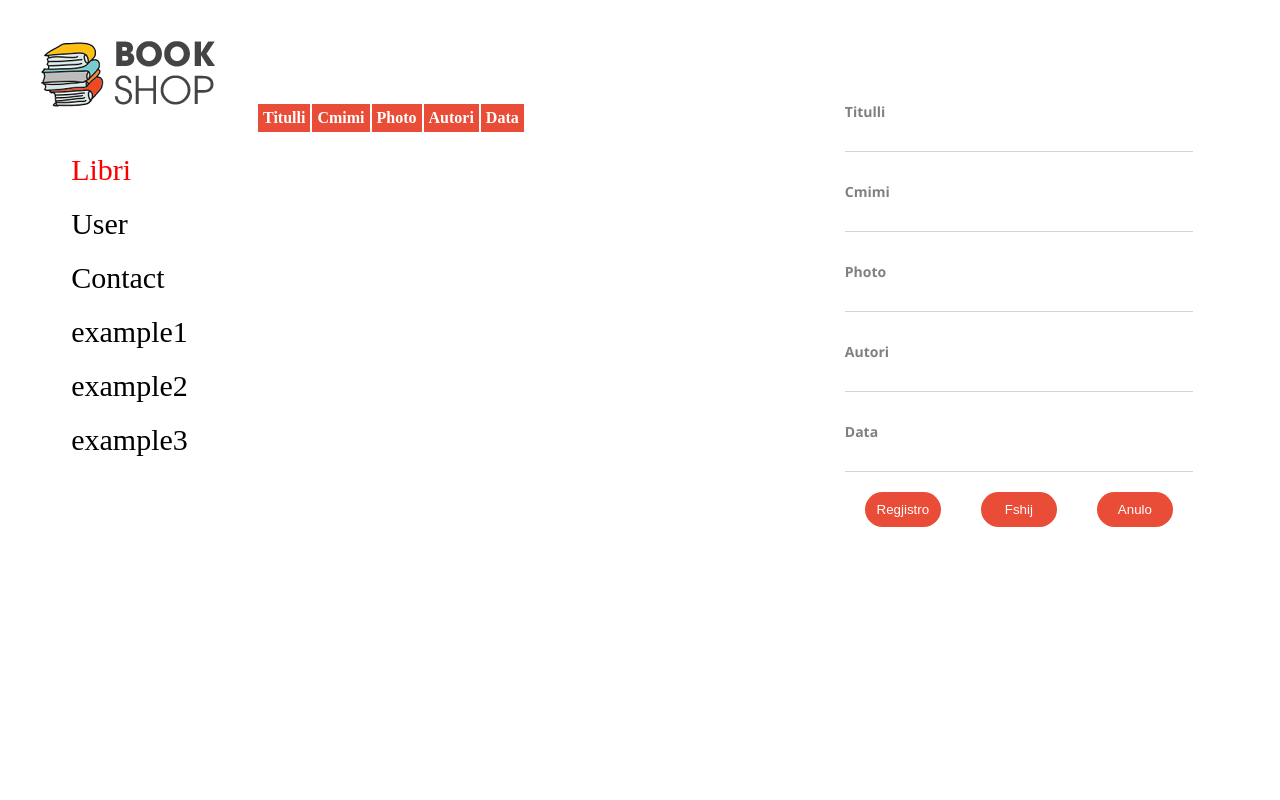
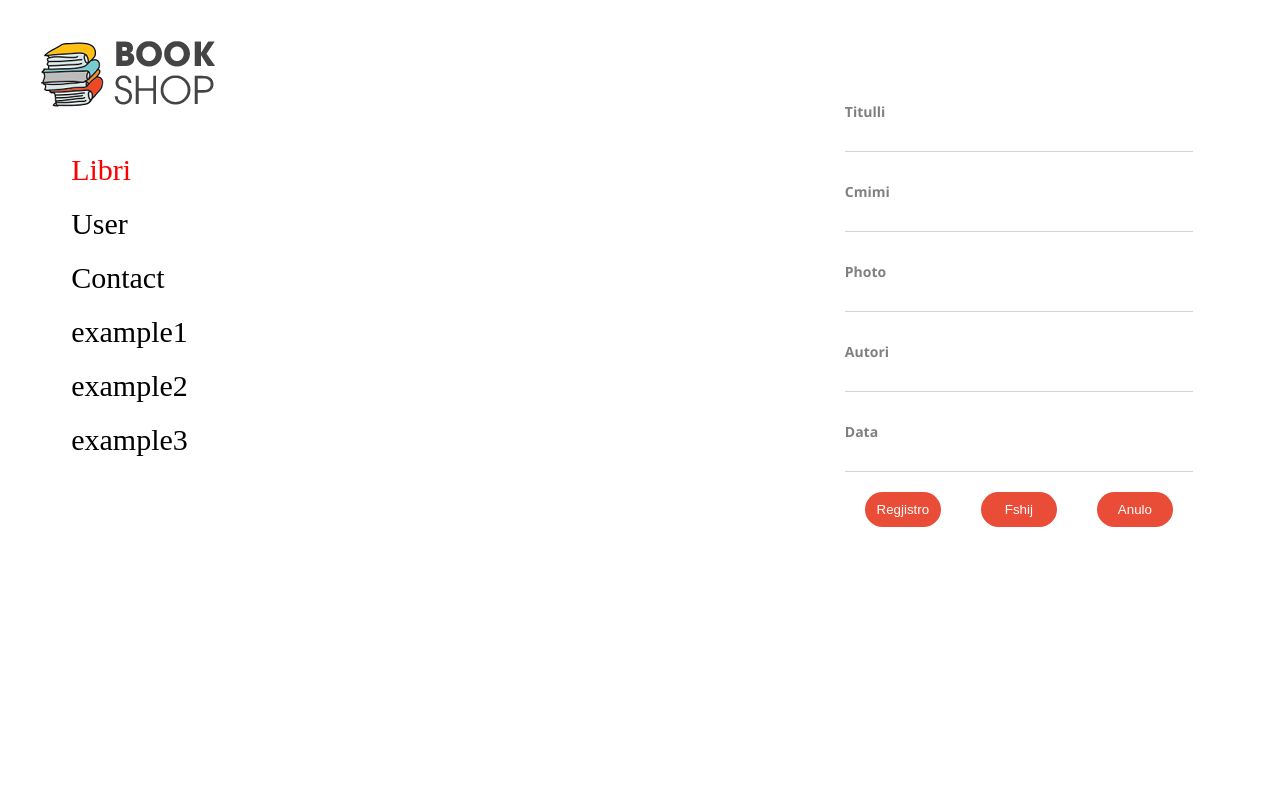
Before and after one commit to albinvll/ProjektiWeb, a PHP site: page /libri.php in a window 1280 px wide. Run offline with PHP 8.4, Linux system fonts and the light colour scheme; data that the repository does not hold is empty.

Commit message:
scrollbar commit

```diff
--- a/View/libri.php
+++ b/View/libri.php
@@ -36,37 +36,7 @@
         <div class="right-side">
             <div class="tabela-forma">
                 <div class="tabela-div-content">
-                    <?php
-                        require('../Model/db_connection.php');
-                        global $connection;
 
-                        $sql = "SELECT * FROM libri";
-                        $result = mysqli_query($connection,$sql);
-                        // pre_r($result->fetch_assoc());
-                        function pre_r($array){
-                            echo '<pre>';
-                            print_r($array);
-                            echo '</pre>';
-                        }
-
-                        ?>
-                        <div class="tabela-php">
-                            <table class="tabela">
-                                <thead>
-                                    <tr>
-                                        <th>Titulli</th>
-                                        <th>Cmimi</th>
-                                        <th>Photo</th>
-                                        <th>Autori</th>
-                                        <th>Data</th>
-                                    </tr>
-                                </thead>
-
-                            </table>
-                        </div>
-                        <?php
-
-                    ?>
                 </div>
             </div>
             <div class="libri-forma">
```
Also changed, not shown: View/user.php (+2 -6 lines).
